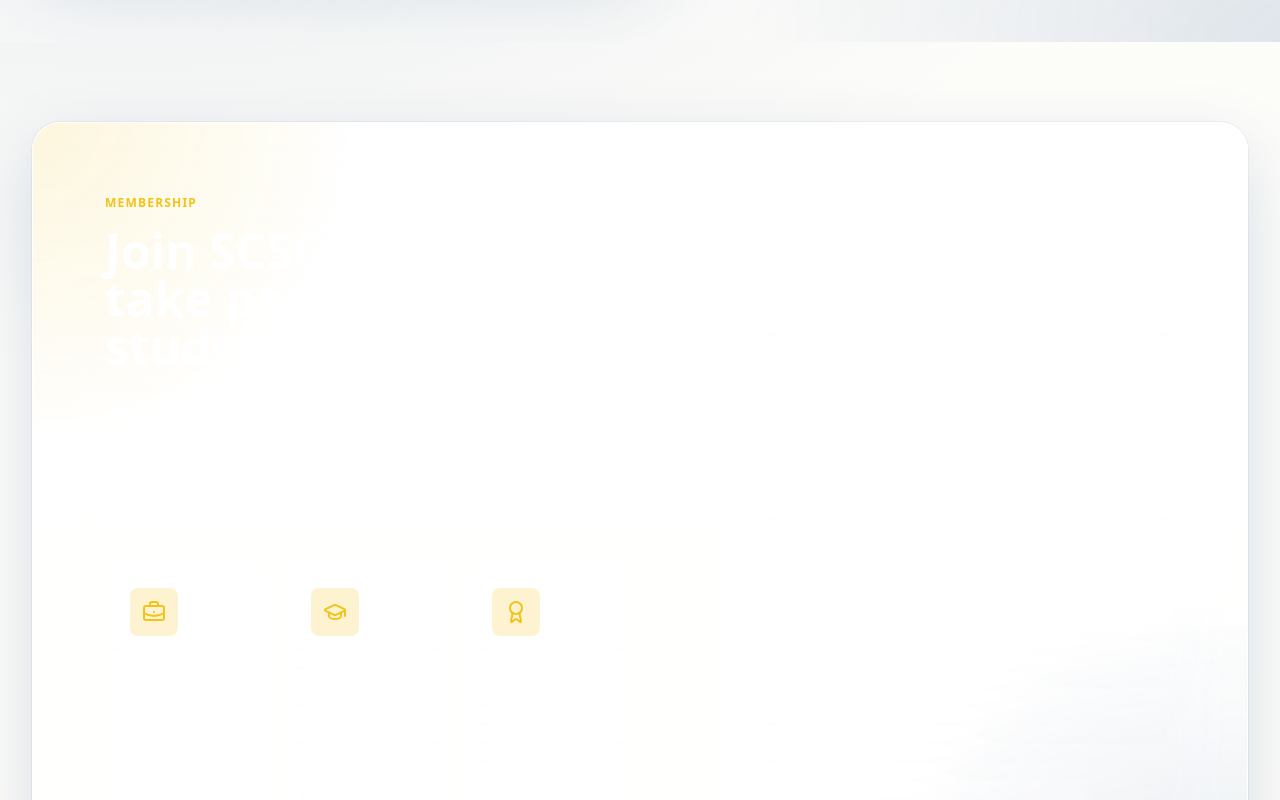
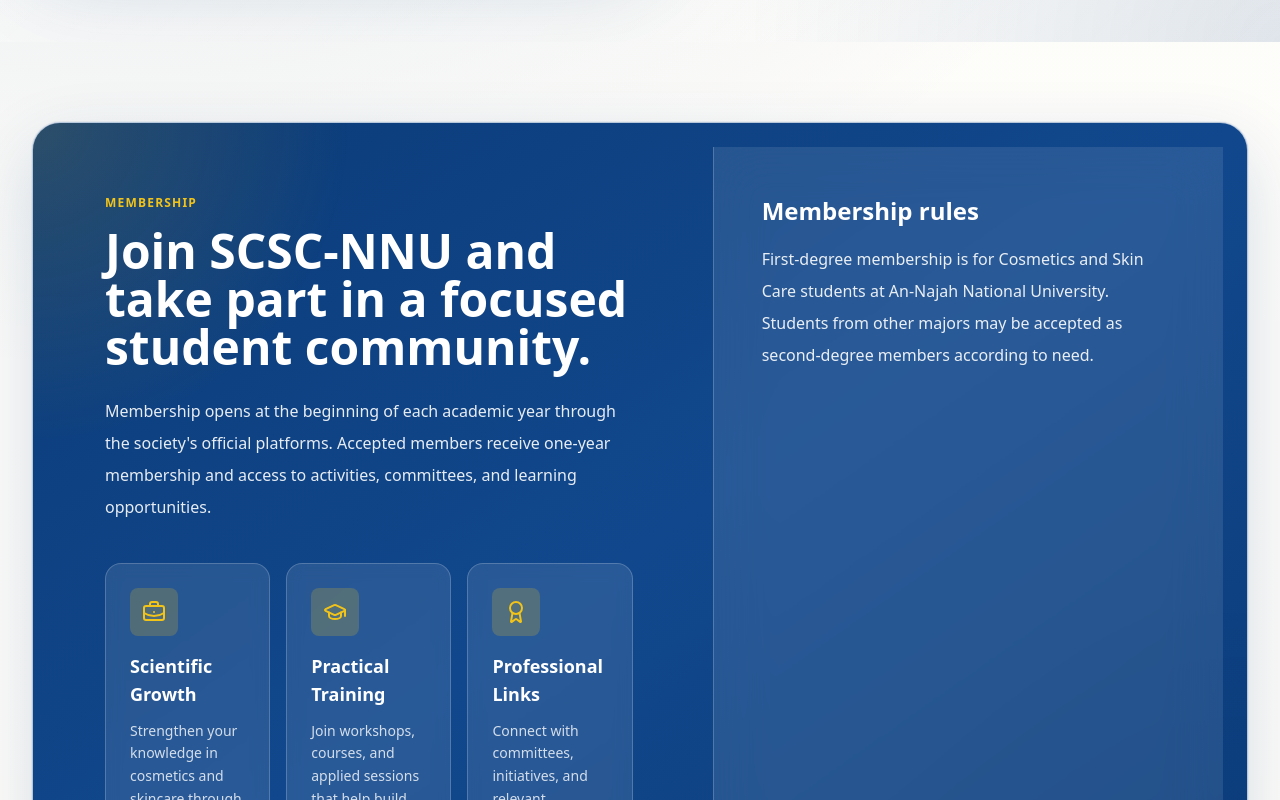
Before and after one commit to ammarshtayeh/scsc, a Next.js app: page / in a window 1280 px wide. Shown: the part 1300-2100 px from the top of the page. Built offline with nearby package versions, Linux system fonts and the light colour scheme; no server answers.

Commit message:
Fix membership promo light mode surface

```diff
--- a/components/sections/membership-promo.tsx
+++ b/components/sections/membership-promo.tsx
@@ -32,7 +32,10 @@
 
   return (
     <section className="mx-auto max-w-7xl px-4 py-16 sm:px-6 sm:py-20 lg:px-8">
-      <Card className="overflow-hidden bg-gradient-to-br from-brand-primary to-brand-primary/90 p-0 text-white shadow-elevated">
+      <Card
+        surface="none"
+        className="overflow-hidden bg-gradient-to-br from-brand-primary via-[#11488d] to-[#0b3b78] p-0 text-white shadow-elevated"
+      >
         <div className="grid gap-8 lg:grid-cols-[1.1fr_0.9fr]">
           <motion.div
             className="p-6 sm:p-12"
--- a/components/ui/card.tsx
+++ b/components/ui/card.tsx
@@ -4,13 +4,15 @@
 
 interface CardProps extends React.HTMLAttributes<HTMLDivElement> {
   interactive?: boolean;
+  surface?: "glass" | "none";
 }
 
-export function Card({ className, interactive, ...props }: CardProps) {
+export function Card({ className, interactive, surface = "glass", ...props }: CardProps) {
   return (
     <div
       className={cn(
-        "glass-surface showcase-panel rounded-[24px] border border-white/70 p-5 shadow-card backdrop-blur-xl ring-1 ring-brand-primary/5 dark:border-white/10 dark:shadow-[0_18px_46px_rgba(3,8,18,0.42)] dark:ring-white/8 sm:rounded-[28px] sm:p-6",
+        "showcase-panel rounded-[24px] border border-white/70 p-5 shadow-card backdrop-blur-xl ring-1 ring-brand-primary/5 dark:border-white/10 dark:shadow-[0_18px_46px_rgba(3,8,18,0.42)] dark:ring-white/8 sm:rounded-[28px] sm:p-6",
+        surface === "glass" && "glass-surface",
         interactive &&
           "cursor-pointer transition-all duration-300 sm:hover:-translate-y-1.5 sm:hover:scale-[1.015] sm:hover:border-brand-accent/35 sm:hover:shadow-float dark:sm:hover:border-brand-accent/30 dark:sm:hover:shadow-[0_28px_75px_rgba(0,0,0,0.45)]",
         className
```
